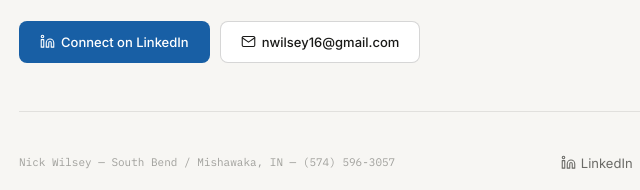
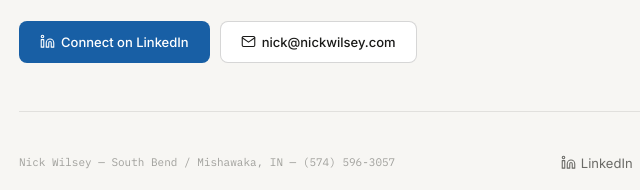
Before and after one commit to nwilsey16/portfolio, a plain HTML site: page index.html in a window 1280 px wide. Shown: the part 3715-3905 px from the top of the page, 275-915 px from the left. Drawn offline with Linux system fonts and the light colour scheme.

Commit message:
New index_v2
Changes to email

```diff
--- a/index.html
+++ b/index.html
@@ -206,7 +206,7 @@
             <svg class="icon" viewBox="0 0 24 24"><path d="M9 19c-5 1.5-5-2.5-7-3m14 6v-3.87a3.37 3.37 0 0 0-.94-2.61c3.14-.35 6.44-1.54 6.44-7A5.44 5.44 0 0 0 20 4.77 5.07 5.07 0 0 0 19.91 1S18.73.65 16 2.48a13.38 13.38 0 0 0-7 0C6.27.65 5.09 1 5.09 1A5.07 5.07 0 0 0 5 4.77a5.44 5.44 0 0 0-1.5 3.78c0 5.42 3.3 6.61 6.44 7A3.37 3.37 0 0 0 9 18.13V22"/></svg>
             GitHub
           </a>
-          <a href="mailto:nwilsey16@gmail.com" class="btn">
+          <a href="mailto:nick@nickwilsey.com" class="btn">
             <svg class="icon" viewBox="0 0 24 24"><path d="M4 4h16c1.1 0 2 .9 2 2v12c0 1.1-.9 2-2 2H4c-1.1 0-2-.9-2-2V6c0-1.1.9-2 2-2z"/><polyline points="22,6 12,13 2,6"/></svg>
             Email
           </a>
@@ -454,9 +454,9 @@
             <svg class="icon" viewBox="0 0 24 24"><path d="M16 8a6 6 0 0 1 6 6v7h-4v-7a2 2 0 0 0-2-2 2 2 0 0 0-2 2v7h-4v-7a6 6 0 0 1 6-6z"/><rect x="2" y="9" width="4" height="12"/><circle cx="4" cy="4" r="2"/></svg>
             Connect on LinkedIn
           </a>
-          <a href="mailto:nwilsey16@gmail.com" class="btn">
+          <a href="mailto:nick@nickwilsey.com" class="btn">
             <svg class="icon" viewBox="0 0 24 24"><path d="M4 4h16c1.1 0 2 .9 2 2v12c0 1.1-.9 2-2 2H4c-1.1 0-2-.9-2-2V6c0-1.1.9-2 2-2z"/><polyline points="22,6 12,13 2,6"/></svg>
-            nwilsey16@gmail.com
+            nick@nickwilsey.com
           </a>
         </div>
       </section>
```
